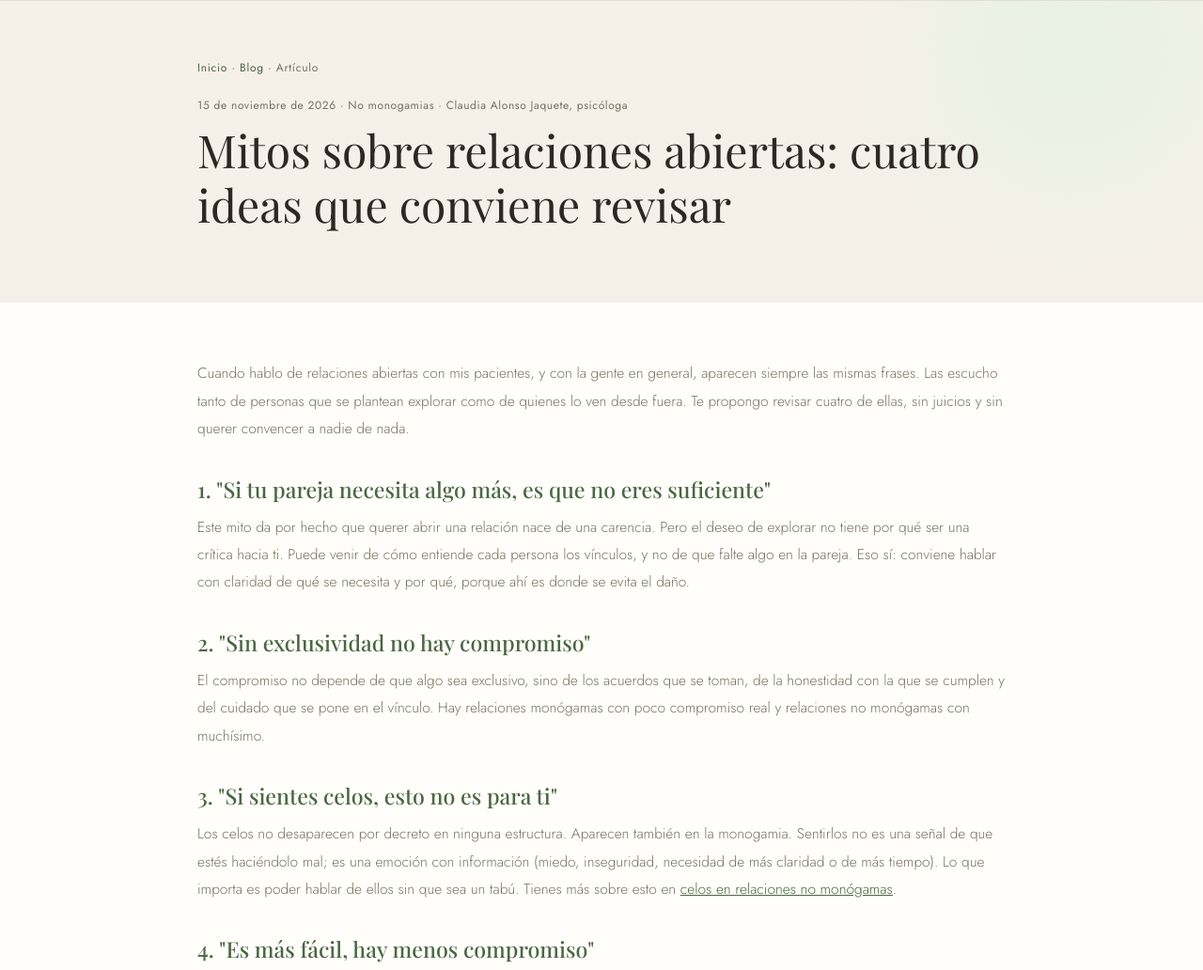
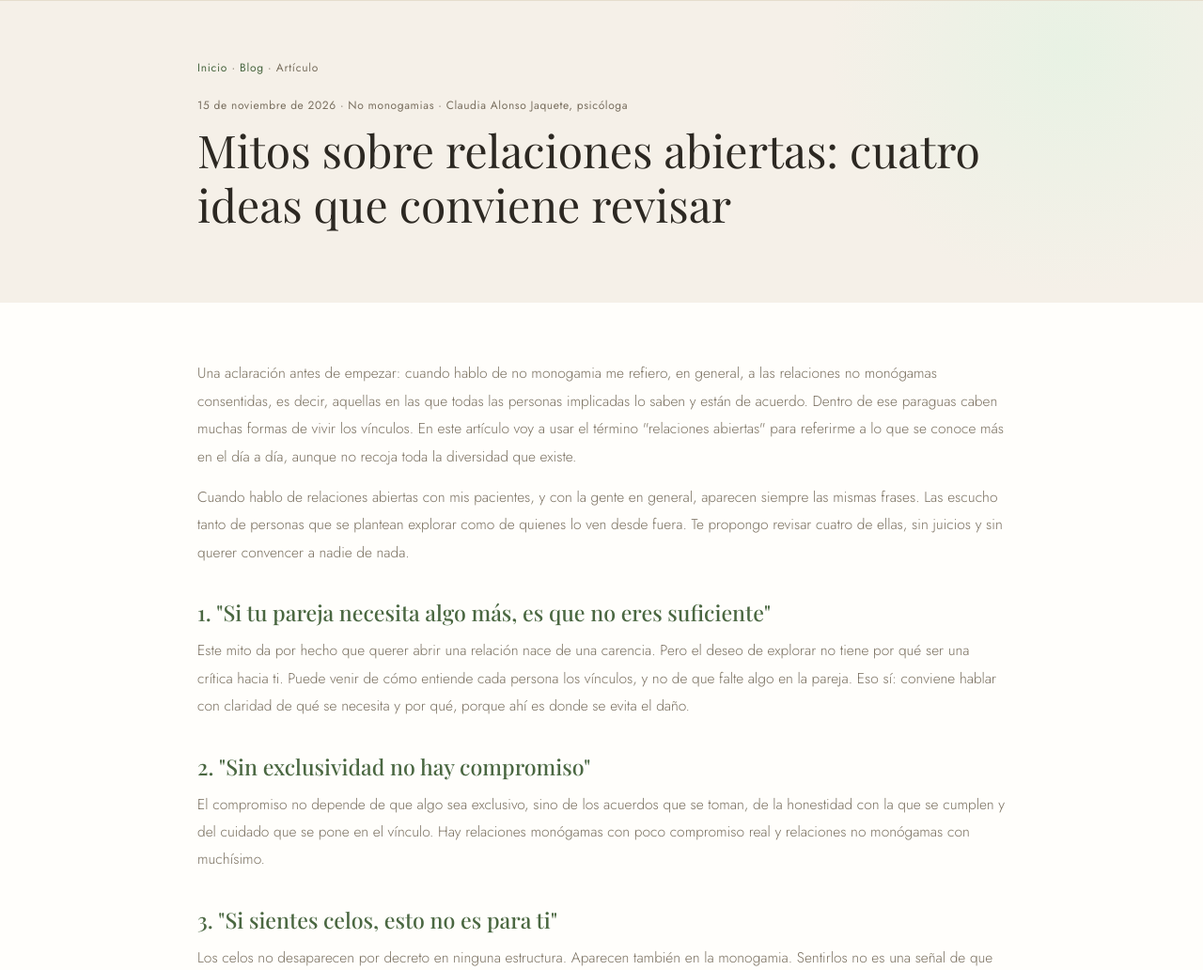
Before and after one commit to claudiaalonsojaquete/psicologia, a plain HTML site: page blog/mitos-sobre-relaciones-abiertas/index.html in a window 1280 px wide. Shown: the part 65-1097 px from the top of the page at 94% size. Drawn offline with nearby package versions, Linux system fonts and the light colour scheme; a web font is replaced by a local one.

Commit message:
Borrador blog: aclaración inicial sobre no monogamia consentida
Co-Authored-By: Claude Sonnet 5.5 <noreply@anthropic.com>
Claude-Session: https://claude.ai/code/session_01HBVHi3HLDyULmhpDwZmoME

```diff
--- a/blog/mitos-sobre-relaciones-abiertas/index.html
+++ b/blog/mitos-sobre-relaciones-abiertas/index.html
@@ -95,7 +95,8 @@
 <div class="post-meta">15 de noviembre de 2026 · No monogamias · Claudia Alonso Jaquete, psicóloga</div>
 <h1 class="sub-title" style="margin-top:10px">Mitos sobre relaciones abiertas: cuatro ideas que conviene revisar</h1>
 </div></section>
-<section class="sub-section alt"><div class="sub-inner post-body"><p>Cuando hablo de relaciones abiertas con mis pacientes, y con la gente en general, aparecen siempre las mismas frases. Las escucho tanto de personas que se plantean explorar como de quienes lo ven desde fuera. Te propongo revisar cuatro de ellas, sin juicios y sin querer convencer a nadie de nada.</p>
+<section class="sub-section alt"><div class="sub-inner post-body"><p>Una aclaración antes de empezar: cuando hablo de no monogamia me refiero, en general, a las relaciones no monógamas consentidas, es decir, aquellas en las que todas las personas implicadas lo saben y están de acuerdo. Dentro de ese paraguas caben muchas formas de vivir los vínculos. En este artículo voy a usar el término "relaciones abiertas" para referirme a lo que se conoce más en el día a día, aunque no recoja toda la diversidad que existe.</p>
+<p>Cuando hablo de relaciones abiertas con mis pacientes, y con la gente en general, aparecen siempre las mismas frases. Las escucho tanto de personas que se plantean explorar como de quienes lo ven desde fuera. Te propongo revisar cuatro de ellas, sin juicios y sin querer convencer a nadie de nada.</p>
 <h2>1. "Si tu pareja necesita algo más, es que no eres suficiente"</h2>
 <p>Este mito da por hecho que querer abrir una relación nace de una carencia. Pero el deseo de explorar no tiene por qué ser una crítica hacia ti. Puede venir de cómo entiende cada persona los vínculos, y no de que falte algo en la pareja. Eso sí: conviene hablar con claridad de qué se necesita y por qué, porque ahí es donde se evita el daño.</p>
 <h2>2. "Sin exclusividad no hay compromiso"</h2>
```
